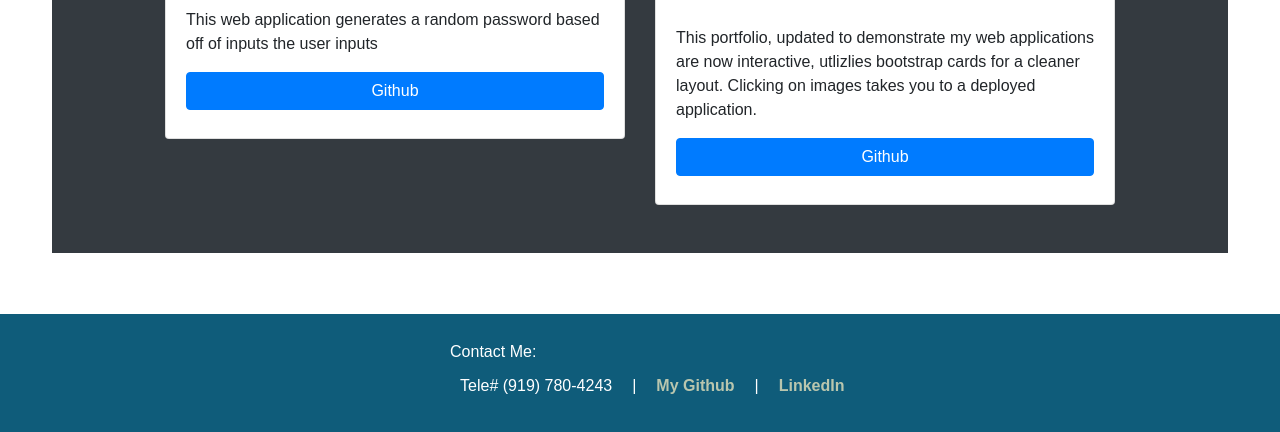
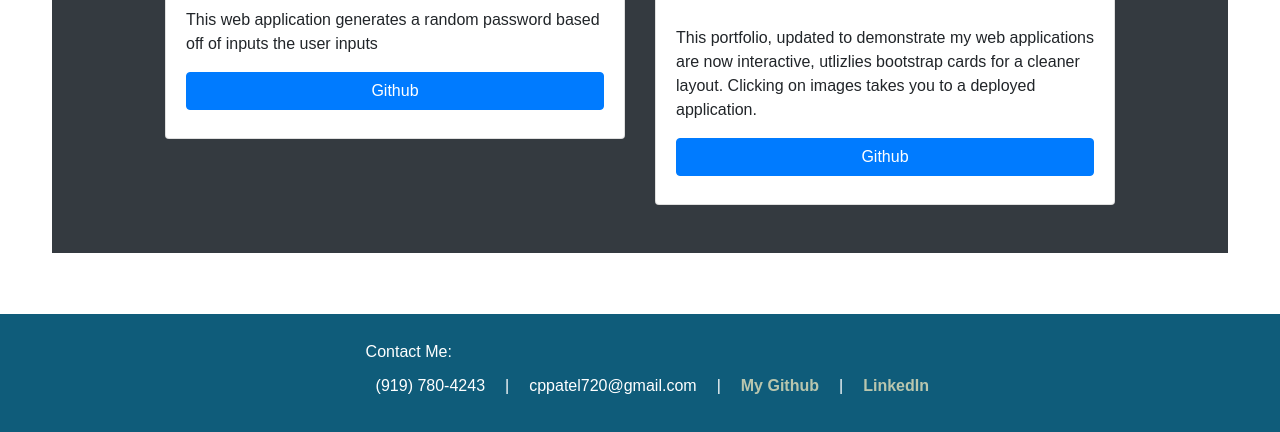
Before and after one commit to CaptainQuickWit/UNC-Portfolio-AdvInteractivity, a plain HTML site: page index.html in a window 1280 px wide. Shown: the part 2207-2639 px from the top of the page. Drawn offline with nearby package versions, Linux system fonts and the light colour scheme.

Commit message:
Update index.html
updated contact info

```diff
--- a/index.html
+++ b/index.html
@@ -159,7 +159,13 @@
                 <ul>
 
                     <li>
-                        Tele# (919) 780-4243
+                        (919) 780-4243
+                    </li>
+                    <li>
+                      |
+                    </li>
+                    <li>
+                      cppatel720@gmail.com
                     </li>
                     <li>
                         |
```
